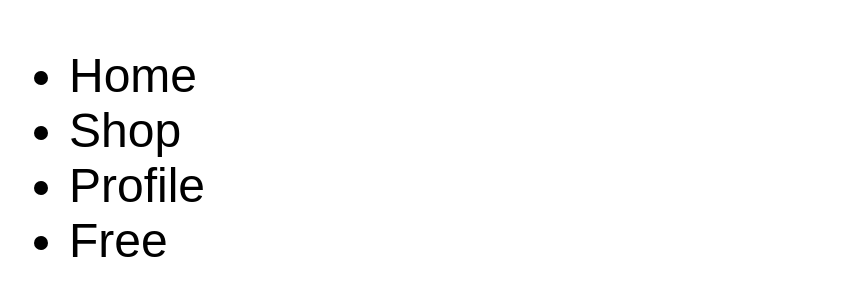
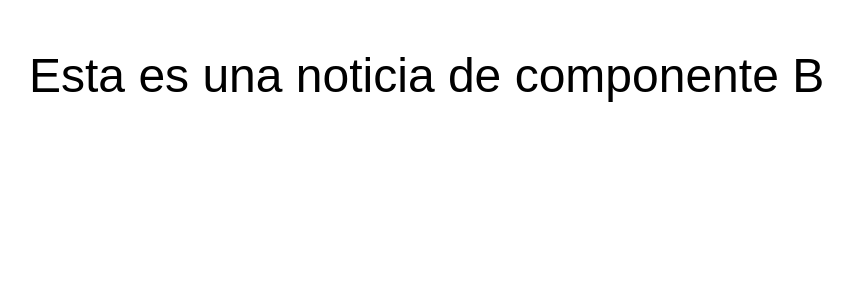
Before and after one commit to lagosmanuel/module-federation, a React app: page / in a window 1280 px wide. Shown: the top 300 px of the page, without its empty margins (211-1064 px from the left). Built offline with nearby package versions, Linux system fonts and the light colour scheme.

Commit message:
ComponenteB

```diff
--- a/src/App.jsx
+++ b/src/App.jsx
@@ -1,12 +1,12 @@
 import React from "react";
 import ReactDOM from "react-dom";
-import MiCompA from "./MiCompA";
+import MiCompB from "./MiCompB";
 
 import "./index.css";
 
 const App = () => (
   <div className="container">
-     <MiCompA />
+     <MiCompB />
   </div>
 );
 ReactDOM.render(<App />, document.getElementById("app"));
--- a/src/MiCompA.js
+++ /dev/null
@@ -1,27 +0,0 @@
-import React from "react";
-
-function MiCompA() {
-    // return a jsx ul list of a menu with five random items
-    return <div>
-        <ul className="micro-a">
-            <li>
-                Home
-            </li>
-            <li>
-                Shop
-            </li>
-            <li>
-                Profile
-            </li>
-            <li>
-                Free
-            </li>
-
-        </ul>
-
-
-
-    </div>;
-}
-
-export default MiCompA;
--- /dev/null
+++ b/src/MiCompB.js
@@ -0,0 +1,13 @@
+import React from "react";
+
+function MiCompB() {
+    // return a jsx ul list of a menu with five random items
+    return <div>
+       <p> Esta es una noticia de componente B</p>
+
+
+
+    </div>;
+}
+
+export default MiCompB;
--- a/src/index.html
+++ b/src/index.html
@@ -4,7 +4,7 @@
 <head>
   <meta charset="UTF-8">
   <meta name="viewport" content="width=device-width, initial-scale=1.0">
-  <title>remote-a</title>
+  <title>remote-b</title>
 </head>
 
 <body>
--- a/webpack.config.js
+++ b/webpack.config.js
@@ -43,11 +43,11 @@ module.exports = (_, argv) => ({
 
   plugins: [
     new ModuleFederationPlugin({
-      name: "remote_a",
+      name: "remote_b",
       filename: "remoteEntry.js",
       remotes: {},
       exposes: {
-        "./MiComponenteA": "./src/MiCompA.js",
+        "./MiComponenteB": "./src/MiCompB.js",
       },
       shared: {
         ...deps,
```
